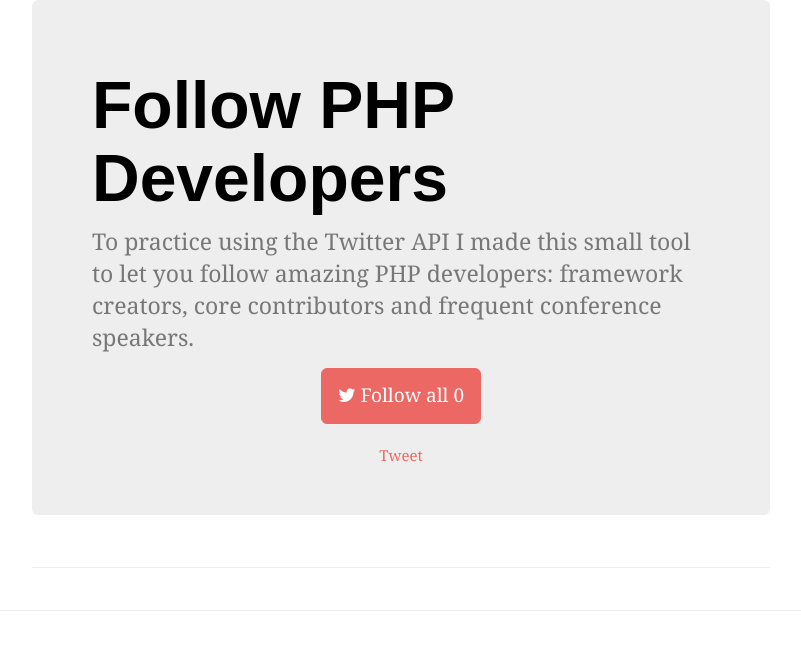
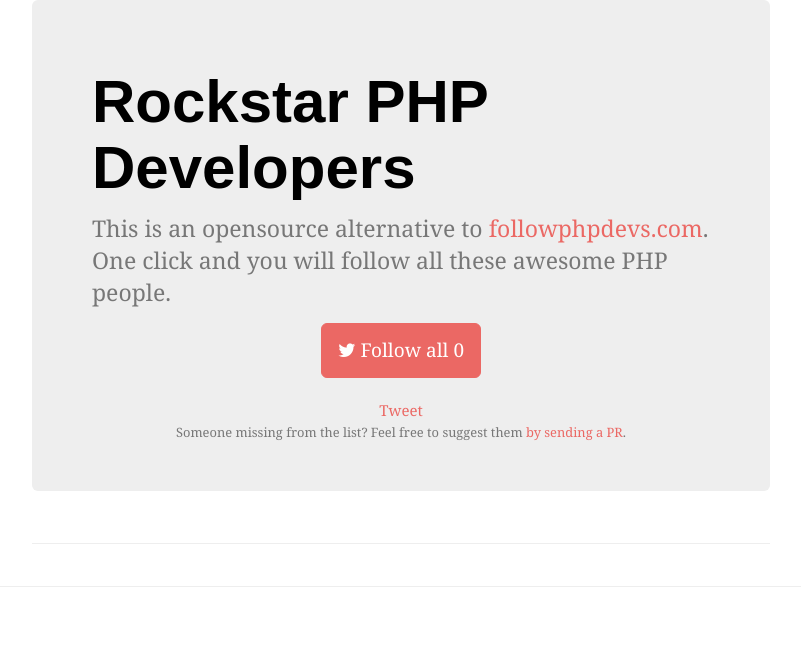
Before and after one commit to dracony/phprockstars.com, a PHP site: page /assets/views/main.php in a window 1280 px wide. Shown: the top 650 px of the page, without its empty margins (239-1040 px from the left). Run offline with PHP 8.4, Linux system fonts and the light colour scheme; the template is opened without the code that fills it, so the values that code supplies are empty; some libraries are stand-ins or nearby versions; some web fonts are replaced.

Commit message:
made it pretttier

```diff
--- a/assets/views/main.php
+++ b/assets/views/main.php
@@ -5,9 +5,9 @@
         <meta http-equiv="X-UA-Compatible" content="IE=edge">
         <meta name="viewport" content="width=device-width, initial-scale=1">
 
-        <title>Follow PHP Developers</title>
+        <title>Rockstar PHP Developers</title>
 
-        <meta name="description" content="Follow well know PHP developers with a single click">
+        <meta name="description" content="Follow rockstar PHP developers with a single click">
         <link href="https://maxcdn.bootstrapcdn.com/bootstrap/3.3.4/css/bootstrap.min.css" rel="stylesheet">
         <link rel="stylesheet" href="//maxcdn.bootstrapcdn.com/font-awesome/4.3.0/css/font-awesome.min.css">
         <link href="css/bootstrap.min.css" rel="stylesheet">
@@ -20,16 +20,18 @@
             }
 
             .jumbotron h1{
-                font-size: 66px;
+                font-size: 60px;
             }
         </style>
     </head>
     <body>
         <div class="container">
             <div class="jumbotron">
-                <h1>Follow PHP Developers</h1>
-                    <p class="lead">To practice using the Twitter API I made this small tool to let you follow amazing
-                        PHP developers: framework creators, core contributors and frequent conference speakers.</p>
+                <h1>Rockstar PHP Developers</h1>
+                    <p class="lead">This is an opensource alternative to <a href="http://followphpdevs.com">followphpdevs.com</a>. One click
+and you will follow all these awesome PHP people.</p>
+
+
                     <div class="text-center">
                         <?php if(!$success): ?>
                             <a href="/twitter/auth" class="center-text btn btn-primary btn-lg text-center"><i class="fa fa-twitter"></i> Follow all <?=count($devs)?></a>
@@ -41,7 +43,9 @@
                         <br/><br/>
 <a href="https://twitter.com/share" class="twitter-share-button" data-text="Follow <?=count($devs)?> awesome PHP developers with a single click" data-size="large" data-hashtags="PHP,webdev">Tweet</a>
 <script>!function(d,s,id){var js,fjs=d.getElementsByTagName(s)[0],p=/^http:/.test(d.location)?'http':'https';if(!d.getElementById(id)){js=d.createElement(s);js.id=id;js.src=p+'://platform.twitter.com/widgets.js';fjs.parentNode.insertBefore(js,fjs);}}(document, 'script', 'twitter-wjs');</script>
-                    </div>
+  <br/>
+<small>Someone missing from the list? Feel free to suggest them <a href="https://github.com/dracony/phprockstars.com/blob/master/assets/config/devs.php">by sending a PR</a>.</small>
+</div>
             </div>
 
             <div class="row">
@@ -77,7 +81,7 @@
 <div id="disqus_thread"></div>
 <script type="text/javascript">
     /* * * CONFIGURATION VARIABLES * * */
-    var disqus_shortname = 'followphpdevs';
+    var disqus_shortname = 'phprockstars';
 
     /* * * DON'T EDIT BELOW THIS LINE * * */
     (function() {
```
Also changed, not shown: classes/App/Pixie.php (+0 -12 lines), classes/App/View/Helper.php (deleted, +0 -7 lines).
